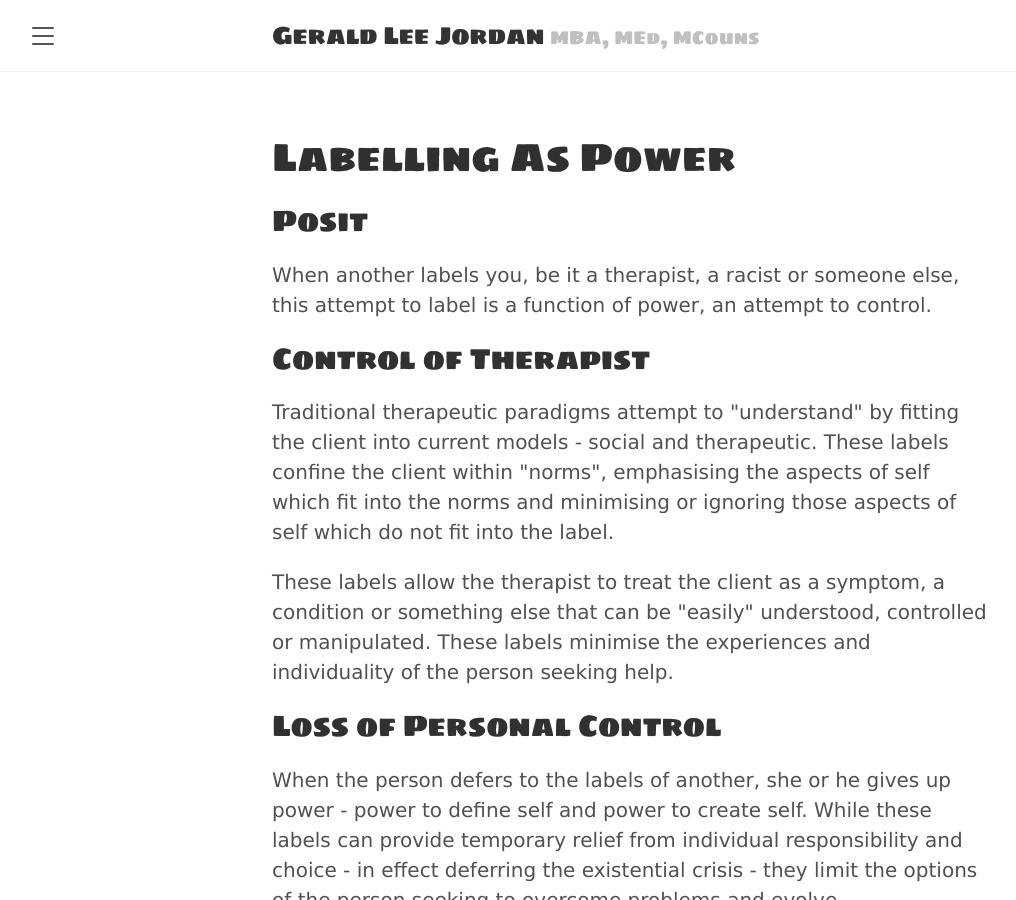
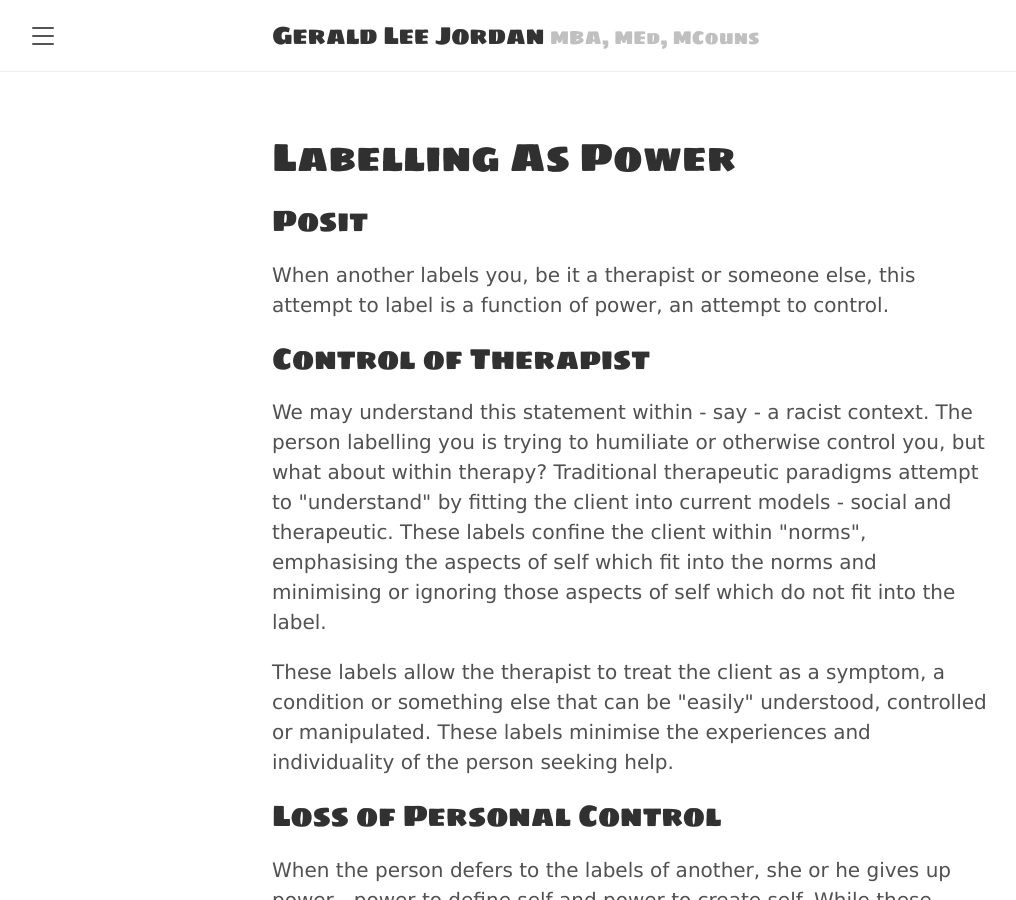
Before and after one commit to tracyjordan/tracyjordan.github.io, a Jekyll site: the page built from _posts/2020-05-09-labelling-as-power.md, in a window 1280 px wide and 900 px high. Shown: the whole window, without its empty margins (8-1024 px from the left). Built offline with Jekyll 4.4.1, drawn with Linux system fonts in a browser that asks for light colours.

Commit message:
Update 2020-05-09-labelling-as-power.md

```diff
--- a/_posts/2020-05-09-labelling-as-power.md
+++ b/_posts/2020-05-09-labelling-as-power.md
@@ -9,11 +9,11 @@ published: true
 
 <h2>Posit</h2>
 
-<p>When another labels you, be it a therapist, a racist or someone else, this attempt to label is a function of power, an attempt to control.</p>
+<p>When another labels you, be it a therapist or someone else, this attempt to label is a function of power, an attempt to control.</p>
 
 <h2>Control of Therapist</h2>
 
-<p>Traditional therapeutic paradigms attempt to "understand" by fitting the client into current models - social and therapeutic. These labels confine the client within "norms", emphasising the aspects of self which fit into the norms and minimising or ignoring those aspects of self which do not fit into the label.</p>
+<p>We may understand this statement within - say - a racist context. The person labelling you is trying to humiliate or otherwise control you, but what about within therapy? Traditional therapeutic paradigms attempt to "understand" by fitting the client into current models - social and therapeutic. These labels confine the client within "norms", emphasising the aspects of self which fit into the norms and minimising or ignoring those aspects of self which do not fit into the label.</p>
 
 <p>These labels allow the therapist to treat the client as a symptom, a condition or something else that can be "easily" understood, controlled or manipulated. These labels minimise the experiences and individuality of the person seeking help.</p>
 
```
